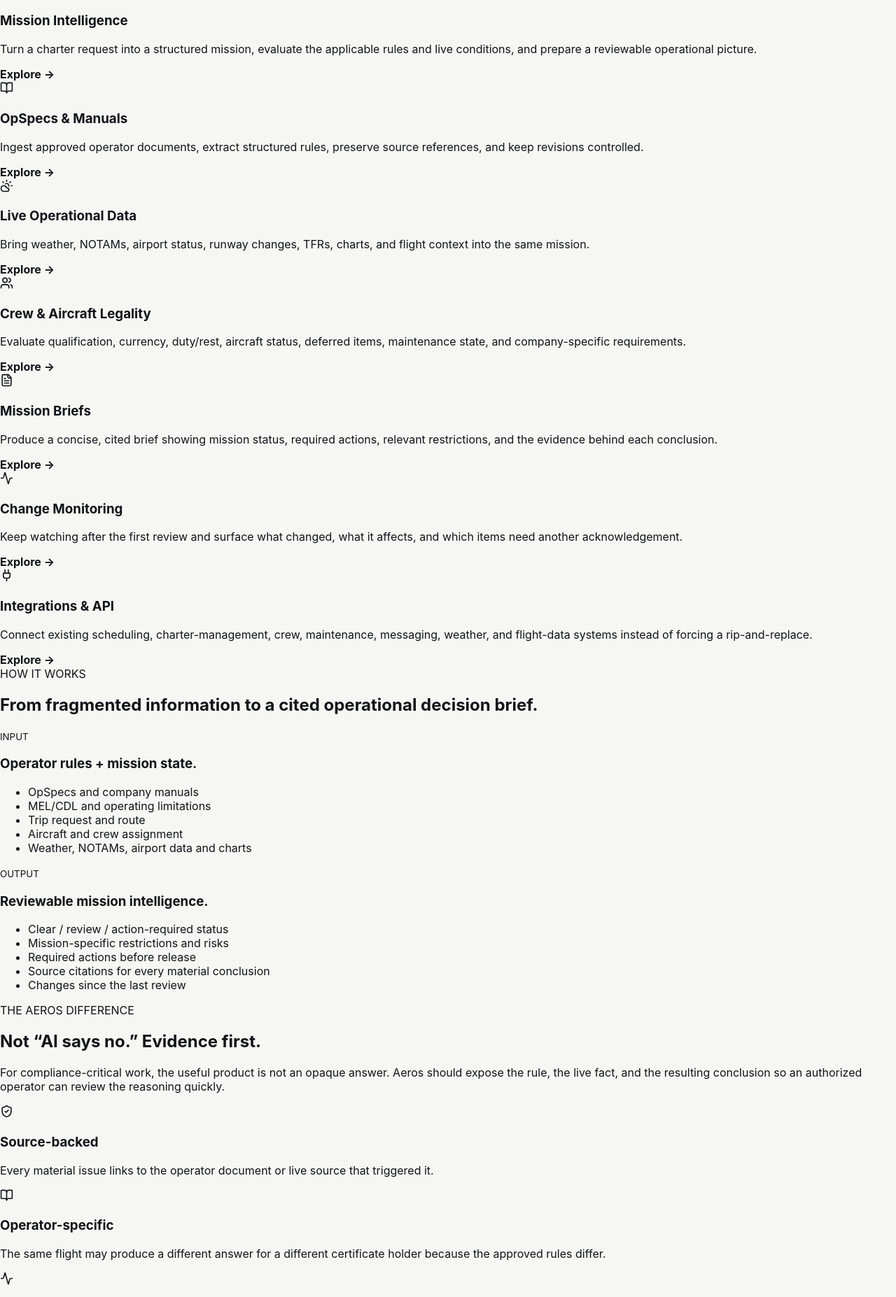
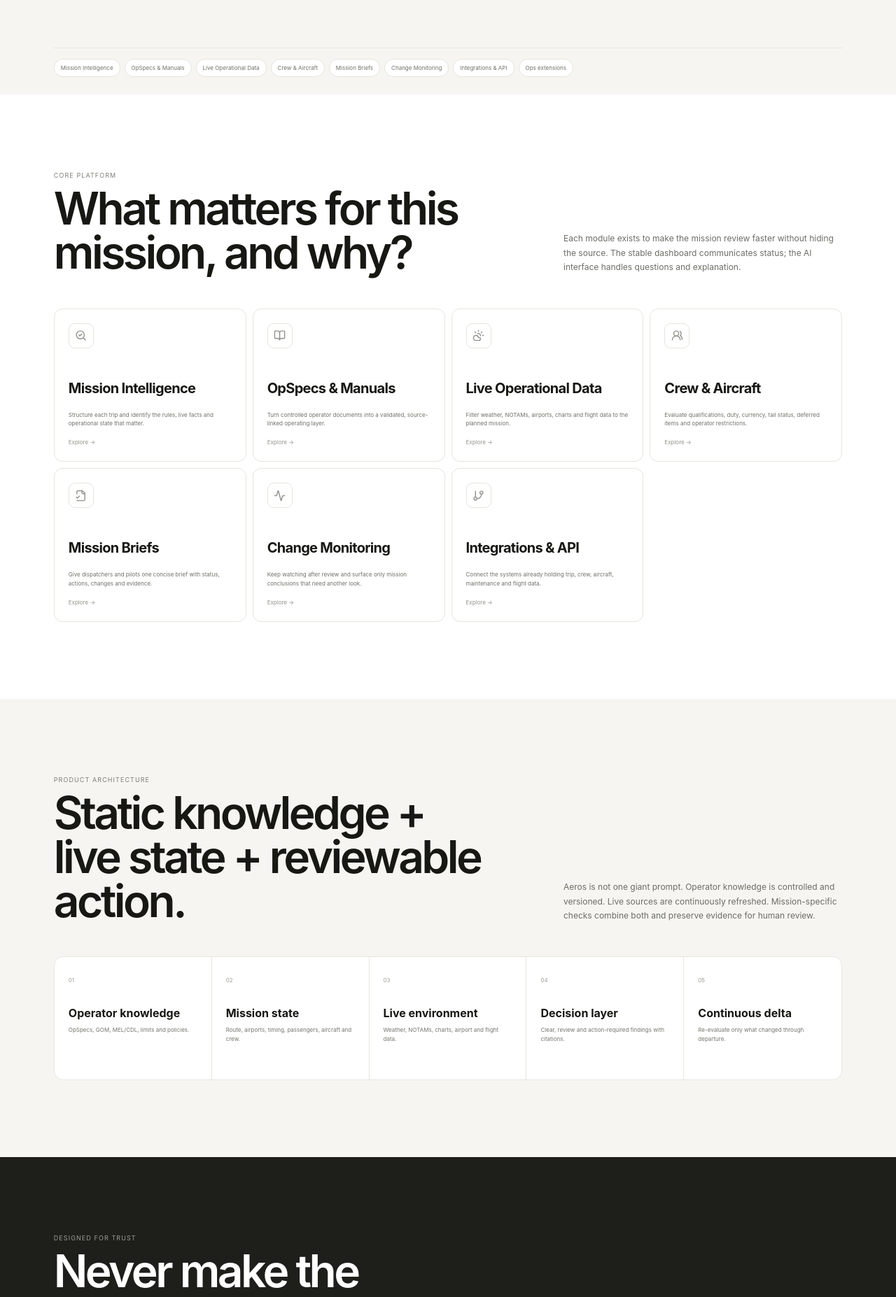
Before and after one commit to saharshbaweja/Rho, a Next.js app: page /product in a window 1280 px wide. Shown: the part 438-2292 px from the top of the page at 70% size. Built offline with nearby package versions, Linux system fonts and the light colour scheme.

Commit message:
Expand platform overview across mission intelligence and ops extensions

```diff
--- a/app/product/page.jsx
+++ b/app/product/page.jsx
@@ -1,26 +1,33 @@
 import Link from 'next/link';
-import {ArrowUpRight,Radio,BookOpen,CloudSun,Users,Plane,FileText,Activity,Plug,ShieldCheck} from 'lucide-react';
+import {Activity,ArrowUpRight,BookOpen,CloudSun,FileCheck2,GitBranch,MessageSquare,Plane,SearchCheck,ShieldCheck,UsersRound,Wrench,BarChart3} from 'lucide-react';
 
-const capabilities=[
- [Radio,'Mission Intelligence','/product/mission-intelligence','Turn a charter request into a structured mission, evaluate the applicable rules and live conditions, and prepare a reviewable operational picture.'],
- [BookOpen,'OpSpecs & Manuals','/product/operator-rules','Ingest approved operator documents, extract structured rules, preserve source references, and keep revisions controlled.'],
- [CloudSun,'Live Operational Data','/product/live-data','Bring weather, NOTAMs, airport status, runway changes, TFRs, charts, and flight context into the same mission.'],
- [Users,'Crew & Aircraft Legality','/product/crew-aircraft','Evaluate qualification, currency, duty/rest, aircraft status, deferred items, maintenance state, and company-specific requirements.'],
- [FileText,'Mission Briefs','/product/briefing','Produce a concise, cited brief showing mission status, required actions, relevant restrictions, and the evidence behind each conclusion.'],
- [Activity,'Change Monitoring','/product/alerts','Keep watching after the first review and surface what changed, what it affects, and which items need another acknowledgement.'],
- [Plug,'Integrations & API','/product/integrations','Connect existing scheduling, charter-management, crew, maintenance, messaging, weather, and flight-data systems instead of forcing a rip-and-replace.']
+const mission=[
+ [SearchCheck,'Mission Intelligence','/product/mission-intelligence','Structure each trip and identify the rules, live facts and operational state that matter.'],
+ [BookOpen,'OpSpecs & Manuals','/product/operator-rules','Turn controlled operator documents into a validated, source-linked operating layer.'],
+ [CloudSun,'Live Operational Data','/product/live-data','Filter weather, NOTAMs, airports, charts and flight data to the planned mission.'],
+ [UsersRound,'Crew & Aircraft','/product/crew-aircraft','Evaluate qualifications, duty, currency, tail status, deferred items and operator restrictions.'],
+ [FileCheck2,'Mission Briefs','/product/briefing','Give dispatchers and pilots one concise brief with status, actions, changes and evidence.'],
+ [Activity,'Change Monitoring','/product/alerts','Keep watching after review and surface only mission conclusions that need another look.'],
+ [GitBranch,'Integrations & API','/product/integrations','Connect the systems already holding trip, crew, aircraft, maintenance and flight data.']
+];
+const expansion=[
+ [Plane,'Scheduling & Trip Coordination','/product/scheduling','Use the same mission context to protect schedules and coordinate downstream changes.'],
+ [Wrench,'Maintenance Impact','/product/maintenance-impact','Translate a tail-status change into the missions, approvals and people that must be revisited.'],
+ [MessageSquare,'Operational Messaging','/product/messaging','Turn meaningful mission changes into targeted, acknowledgement-aware communication.'],
+ [BarChart3,'Operations Analytics','/product/analytics','Measure review load, recurring friction, mission changes and where teams spend manual time.']
 ];
 
-export default function Product(){return <div className="fsp-site">
- <section className="fsp-hero"><div><div className="fsp-kicker">AEROS PLATFORM</div><h1>The intelligence layer between the trip request and the flight release.</h1></div><div className="fsp-hero-copy"><p>Aeros combines operator-specific approved rules with the live operating environment so Part 135 teams can review a mission from one place, understand what matters, and trace every issue back to the source.</p><div className="fsp-actions"><Link href="/contact/" className="fsp-primary">Request a demo <ArrowUpRight size={12}/></Link><Link href="/dashboard/" className="fsp-secondary">Open mission workspace</Link></div></div></section>
+export default function Product(){return <div className="aeros-site">
+ <section className="a-page-hero"><div><div className="a-eyebrow">AEROS PLATFORM</div><h1>One intelligence layer around every mission.</h1></div><div><p>Start with the mission-review workflow: combine operator rules, live aviation data, crew and aircraft state into a source-backed operational brief. Then expand into the coordination work around the flight only where Aeros proves useful.</p><div className="a-actions"><Link href="/contact/" className="a-btn-dark">Request a demo <ArrowUpRight size={11}/></Link><Link href="/dashboard/" className="a-btn-light">Open product</Link></div></div></section>
+ <div className="a-subnav"><div className="a-subnav-inner">{mission.map(([,t,h])=><Link href={h} key={h}>{t}</Link>)}<Link href="#extensions">Ops extensions</Link></div></div>
 
- <div className="fsp-band"><div className="fsp-band-inner"><span>MISSION CONTEXT</span>{['OPSPECS','MANUALS','CREW','AIRCRAFT','WEATHER','NOTAMS','AIRPORTS','CHARTS'].map(x=><b key={x}>{x}</b>)}</div></div>
+ <section className="a-section alt"><div className="a-section-head"><div><div className="a-eyebrow">CORE PLATFORM</div><h2>What matters for this mission, and why?</h2></div><p>Each module exists to make the mission review faster without hiding the source. The stable dashboard communicates status; the AI interface handles questions and explanation.</p></div><div className="a-data-grid">{mission.map(([I,t,h,d])=><Link href={h} className="a-resource" key={t}><span className="a-card-icon"><I size={17}/></span><h3>{t}</h3><p>{d}</p><span>Explore →</span></Link>)}</div></section>
 
- <section className="fsp-section"><div className="fsp-section-head"><div><div className="fsp-kicker">CORE CAPABILITIES</div><h2>Everything Aeros does should answer one question: what matters for this mission?</h2></div><p>The product is intentionally not a generic “all-in-one aviation OS” at launch. It starts with a high-value Part 135 workflow: mission review, operational context, traceable evidence, and continuous change detection.</p></div><div className="fsp-cap-grid">{capabilities.map(([I,t,h,d])=><Link href={h} className="fsp-cap-card" key={t}><div className="fsp-cap-icon"><I size={19}/></div><h3>{t}</h3><p>{d}</p><strong>Explore →</strong></Link>)}</div></section>
+ <section className="a-section"><div className="a-section-head"><div><div className="a-eyebrow">PRODUCT ARCHITECTURE</div><h2>Static knowledge + live state + reviewable action.</h2></div><p>Aeros is not one giant prompt. Operator knowledge is controlled and versioned. Live sources are continuously refreshed. Mission-specific checks combine both and preserve evidence for human review.</p></div><div className="a-flow">{[['01','Operator knowledge','OpSpecs, GOM, MEL/CDL, limits and policies.'],['02','Mission state','Route, airports, timing, passengers, aircraft and crew.'],['03','Live environment','Weather, NOTAMs, charts, airport and flight data.'],['04','Decision layer','Clear, review and action-required findings with citations.'],['05','Continuous delta','Re-evaluate only what changed through departure.']].map(([n,t,d])=><div className="a-flow-step" key={n}><span>{n}</span><h3>{t}</h3><p>{d}</p></div>)}</div></section>
 
- <section className="fsp-section"><div className="fsp-section-head"><div><div className="fsp-kicker">HOW IT WORKS</div><h2>From fragmented information to a cited operational decision brief.</h2></div></div><div className="fsp-compare"><div><small>INPUT</small><h3>Operator rules + mission state.</h3><ul><li>OpSpecs and company manuals</li><li>MEL/CDL and operating limitations</li><li>Trip request and route</li><li>Aircraft and crew assignment</li><li>Weather, NOTAMs, airport data and charts</li></ul></div><div><small>OUTPUT</small><h3>Reviewable mission intelligence.</h3><ul><li>Clear / review / action-required status</li><li>Mission-specific restrictions and risks</li><li>Required actions before release</li><li>Source citations for every material conclusion</li><li>Changes since the last review</li></ul></div></div></section>
+ <section className="a-section dark"><div className="a-section-head"><div><div className="a-eyebrow" style={{color:'#9b9c95'}}>DESIGNED FOR TRUST</div><h2>Never make the operator guess where the answer came from.</h2></div><p>The UI keeps each material finding tied to a source, document revision, live observation or structured operational record. Authorized users remain responsible for operational approval.</p></div><div className="a-3col">{[[ShieldCheck,'Evidence first','Material findings show the rule and fact that produced them.'],[BookOpen,'Controlled knowledge','Document versions and operator validation matter before rules become active.'],[Activity,'Durable review state','See what was reviewed, what changed and what still needs acknowledgement.']].map(([I,t,d])=><article className="a-card darkcard" key={t}><span className="a-card-icon"><I size={18}/></span><h3>{t}</h3><p>{d}</p></article>)}</div></section>
 
- <section className="fsp-section"><div className="fsp-section-head"><div><div className="fsp-kicker">THE AEROS DIFFERENCE</div><h2>Not “AI says no.” Evidence first.</h2></div><p>For compliance-critical work, the useful product is not an opaque answer. Aeros should expose the rule, the live fact, and the resulting conclusion so an authorized operator can review the reasoning quickly.</p></div><div className="fsp-cap-grid">{[[ShieldCheck,'Source-backed','Every material issue links to the operator document or live source that triggered it.'],[BookOpen,'Operator-specific','The same flight may produce a different answer for a different certificate holder because the approved rules differ.'],[Activity,'Continuously updated','Aeros highlights new information after the first review instead of making the team start over.']].map(([I,t,d])=><article className="fsp-cap-card" key={t}><div className="fsp-cap-icon"><I size={19}/></div><h3>{t}</h3><p>{d}</p></article>)}</div></section>
+ <section className="a-section alt" id="extensions"><div className="a-section-head"><div><div className="a-eyebrow">OPS EXTENSIONS</div><h2>Keep the bigger Aeros vision—after the wedge works.</h2></div><p>Mission intelligence gives Aeros context that can later automate adjacent workflows. These are expansion surfaces, not a promise that customers must replace their current stack on day one.</p></div><div className="a-3col">{expansion.map(([I,t,h,d])=><Link href={h} className="a-resource" key={t}><span className="a-card-icon"><I size={17}/></span><h3>{t}</h3><p>{d}</p><span>Explore vision →</span></Link>)}</div></section>
 
- <section className="fsp-final"><div><div className="fsp-kicker">START NARROW</div><h2>Prove one mission-review workflow. Expand only after Aeros earns trust.</h2></div><Link href="/contact/" className="fsp-primary">Become a design partner <ArrowUpRight size={12}/></Link></section>
+ <section className="a-final"><div><div className="a-eyebrow">START WITH ONE MISSION</div><h2>Prove the review workflow before replacing anything else.</h2></div><div className="a-actions"><Link href="/contact/" className="a-btn-dark">Become a design partner</Link><Link href="/implementation" className="a-btn-light">See implementation</Link></div></section>
  </div>}
```
